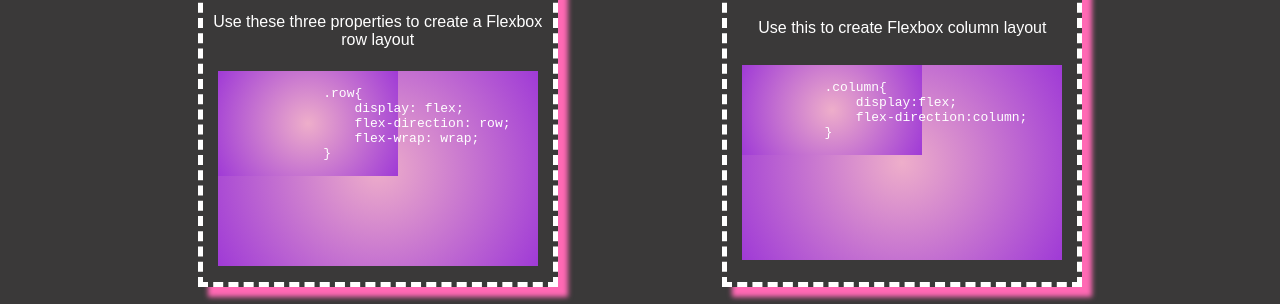
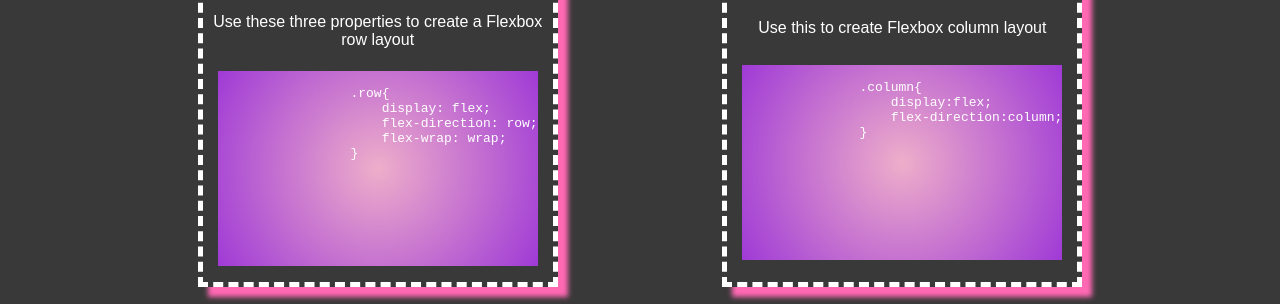
Before and after one commit to aliyahgutierrez/cheatsheet, a plain HTML site: page index.html in a window 1280 px wide. Shown: the part 241-545 px from the top of the page. Drawn offline with Linux system fonts and the light colour scheme.

Commit message:
should be last commit

```diff
--- a/assets/style.css
+++ b/assets/style.css
@@ -84,8 +84,10 @@ section{
 
 
 .card code{
+    width:100%;
+    height:100%;
     display:flex;
-    justify-content:center;
+    justify-content:flex-end;
     margin-right: 140px;
     background: rgb(238,174,202);
     background: radial-gradient(circle, rgba(238,174,202,1) 0%, rgba(159,58,214,1) 100%);
```
